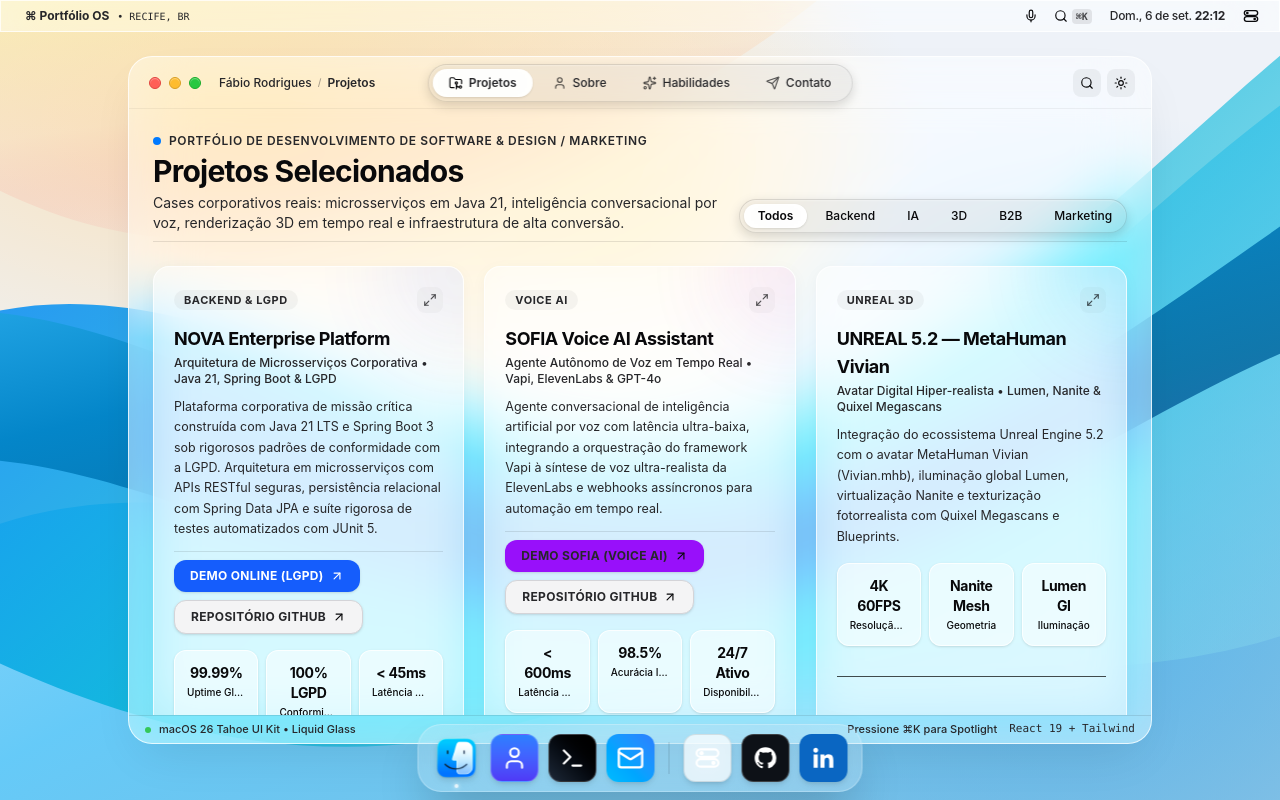
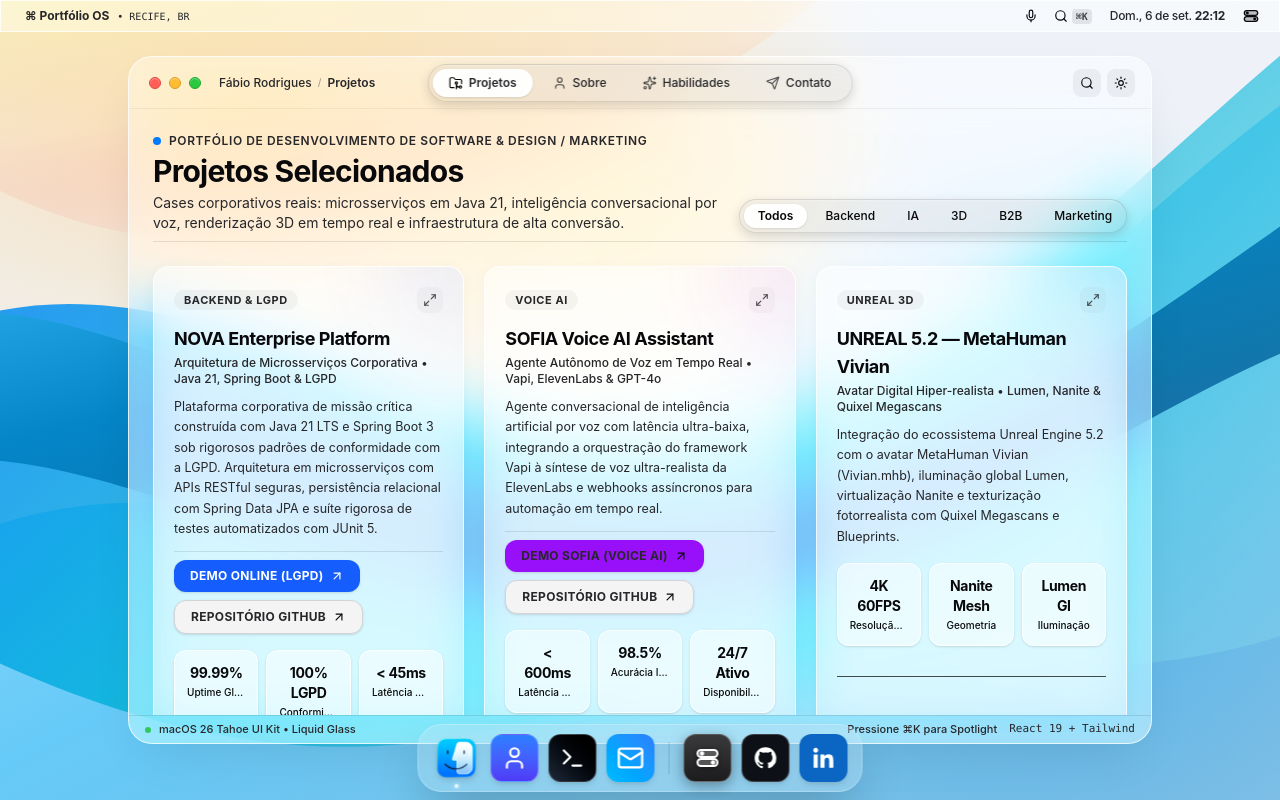
Before and after one commit to fabiorodrigues-tech-dev/portfolio-liquid-glass-experience, a React (Vite) app: page / in a window 1280 px wide. Built offline with nearby package versions, Linux system fonts and the light colour scheme; a web font is replaced by a local one.

Commit message:
feat(dock): melhorar visibilidade do icone da central de controle no modo dia

```diff
--- a/src/App.tsx
+++ b/src/App.tsx
@@ -332,6 +332,7 @@
           isFocusMode={isFocusMode}
           isWindowMinimized={isWindowMinimized}
           onRestoreWindow={handleRestoreWindow}
+          isControlCenterOpen={isControlCenterOpen}
         />
 
         {/* 9. macOS Intro Boot Screen (First Visit) */}
--- a/src/components/Dock.tsx
+++ b/src/components/Dock.tsx
@@ -16,6 +16,7 @@
   isFocusMode?: boolean
   isWindowMinimized?: boolean
   onRestoreWindow?: () => void
+  isControlCenterOpen?: boolean
 }
 
 export const Dock: React.FC<DockProps> = ({
@@ -26,6 +27,7 @@
   isFocusMode = false,
   isWindowMinimized = false,
   onRestoreWindow,
+  isControlCenterOpen = false,
 }) => {
   return (
     <div
@@ -172,10 +174,15 @@
         <span className="pointer-events-none absolute -top-10 px-2.5 py-0.5 rounded-lg text-zinc-950 font-bold bg-white/95 border border-black/10 dark:text-white dark:bg-black/95 dark:border-white/15 text-[11px] whitespace-nowrap opacity-0 group-hover:opacity-100 transition-opacity duration-200 shadow-md max-md:hidden">
           Central de Controle
         </span>
-        <div className="absolute inset-0 rounded-xl bg-neutral-400/40 blur-md opacity-0 group-hover:opacity-100 transition-opacity duration-300 pointer-events-none" />
-        <div className="w-12 h-12 max-md:w-9 max-md:h-9 rounded-xl bg-white/70 dark:bg-white/10 backdrop-blur-md border border-black/10 dark:border-white/20 p-2.5 max-md:p-1.5 flex items-center justify-center shadow-md relative z-10">
-          <AppleControlCenterIcon className="w-12 h-12 max-md:w-4 max-md:h-4 object-contain text-zinc-900 dark:text-white" />
+        {/* Halo de luz sutil da cor do app */}
+        <div className="absolute inset-0 rounded-xl bg-blue-500/35 blur-md opacity-0 group-hover:opacity-100 transition-opacity duration-300 pointer-events-none" />
+        {/* Squircle de Alto Contraste (Estilo Oficial Apple Control Center) com máxima visibilidade no Modo Dia */}
+        <div className="w-12 h-12 max-md:w-9 max-md:h-9 rounded-xl bg-gradient-to-b from-[#3a3a3c] via-[#2c2c2e] to-[#1c1c1e] text-white border border-white/25 shadow-[0_4px_14px_rgba(0,0,0,0.35)] p-2.5 max-md:p-1.5 flex items-center justify-center relative z-10 transition-all group-hover:border-blue-400/60 group-hover:shadow-[0_6px_20px_rgba(0,122,255,0.4)]">
+          <AppleControlCenterIcon className="w-6 h-6 max-md:w-4 max-md:h-4 object-contain text-white drop-shadow-[0_1px_2px_rgba(0,0,0,0.6)]" fillPills={true} />
         </div>
+        {isControlCenterOpen && (
+          <span className="w-1 h-1 rounded-full bg-white/80 dark:bg-white/90 shadow-[0_0_4px_rgba(255,255,255,0.8)] absolute -bottom-1.5 left-1/2 -translate-x-1/2" />
+        )}
       </button>
 
       {/* Item 5: GitHub */}
--- a/src/components/icons/ControlCenterIcon.tsx
+++ b/src/components/icons/ControlCenterIcon.tsx
@@ -1,12 +1,40 @@
 import React from 'react'
 
-export const AppleControlCenterIcon: React.FC<{ className?: string }> = ({ className = "w-4 h-4" }) => (
+interface AppleControlCenterIconProps {
+  className?: string
+  fillPills?: boolean
+}
+
+export const AppleControlCenterIcon: React.FC<AppleControlCenterIconProps> = ({
+  className = "w-4 h-4",
+  fillPills = true,
+}) => (
   <svg viewBox="0 0 24 24" fill="none" xmlns="http://www.w3.org/2000/svg" className={className}>
     {/* Toggle Superior */}
-    <rect x="2" y="4" width="20" height="7" rx="3.5" stroke="currentColor" strokeWidth="2" />
-    <circle cx="6.5" cy="7.5" r="2" fill="currentColor" />
+    <rect
+      x="2"
+      y="4"
+      width="20"
+      height="7"
+      rx="3.5"
+      stroke="currentColor"
+      strokeWidth="2"
+      fill={fillPills ? "currentColor" : "none"}
+      fillOpacity={fillPills ? 0.25 : 0}
+    />
+    <circle cx="6.5" cy="7.5" r="2.2" fill="currentColor" />
     {/* Toggle Inferior */}
-    <rect x="2" y="13" width="20" height="7" rx="3.5" stroke="currentColor" strokeWidth="2" />
-    <circle cx="17.5" cy="16.5" r="2" fill="currentColor" />
+    <rect
+      x="2"
+      y="13"
+      width="20"
+      height="7"
+      rx="3.5"
+      stroke="currentColor"
+      strokeWidth="2"
+      fill={fillPills ? "currentColor" : "none"}
+      fillOpacity={fillPills ? 0.25 : 0}
+    />
+    <circle cx="17.5" cy="16.5" r="2.2" fill="currentColor" />
   </svg>
 )
```
